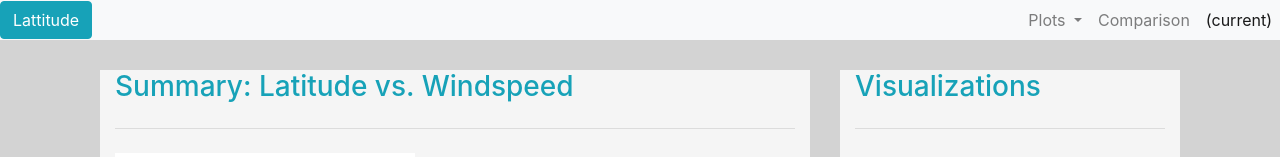
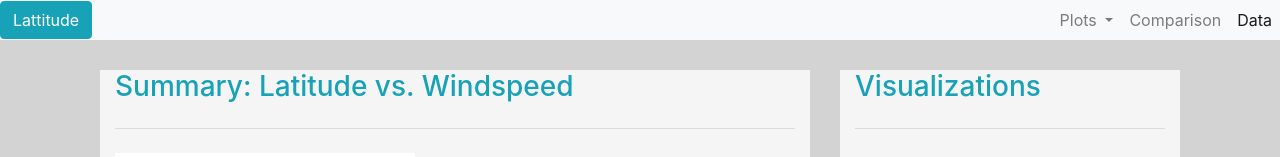
Before and after one commit to jsialcalde/WebHW, a plain HTML site: page windspeed.html in a window 1280 px wide. Shown: the top 157 px of the page. Drawn offline with nearby package versions, Linux system fonts and the light colour scheme.

Commit message:
Update windspeed.html

```diff
--- a/windspeed.html
+++ b/windspeed.html
@@ -39,7 +39,7 @@
           <a class="nav-link" href="comparisons.html">Comparison</a>
         </li>
         <li class="nav-item active">
-          <a class="nav-link" href="data.html"sr-only">(current)</span></a>
+          <a class="nav-link" href="data.html"sr-only">Data</span></a>
         </li>
 
       </ul>
```
